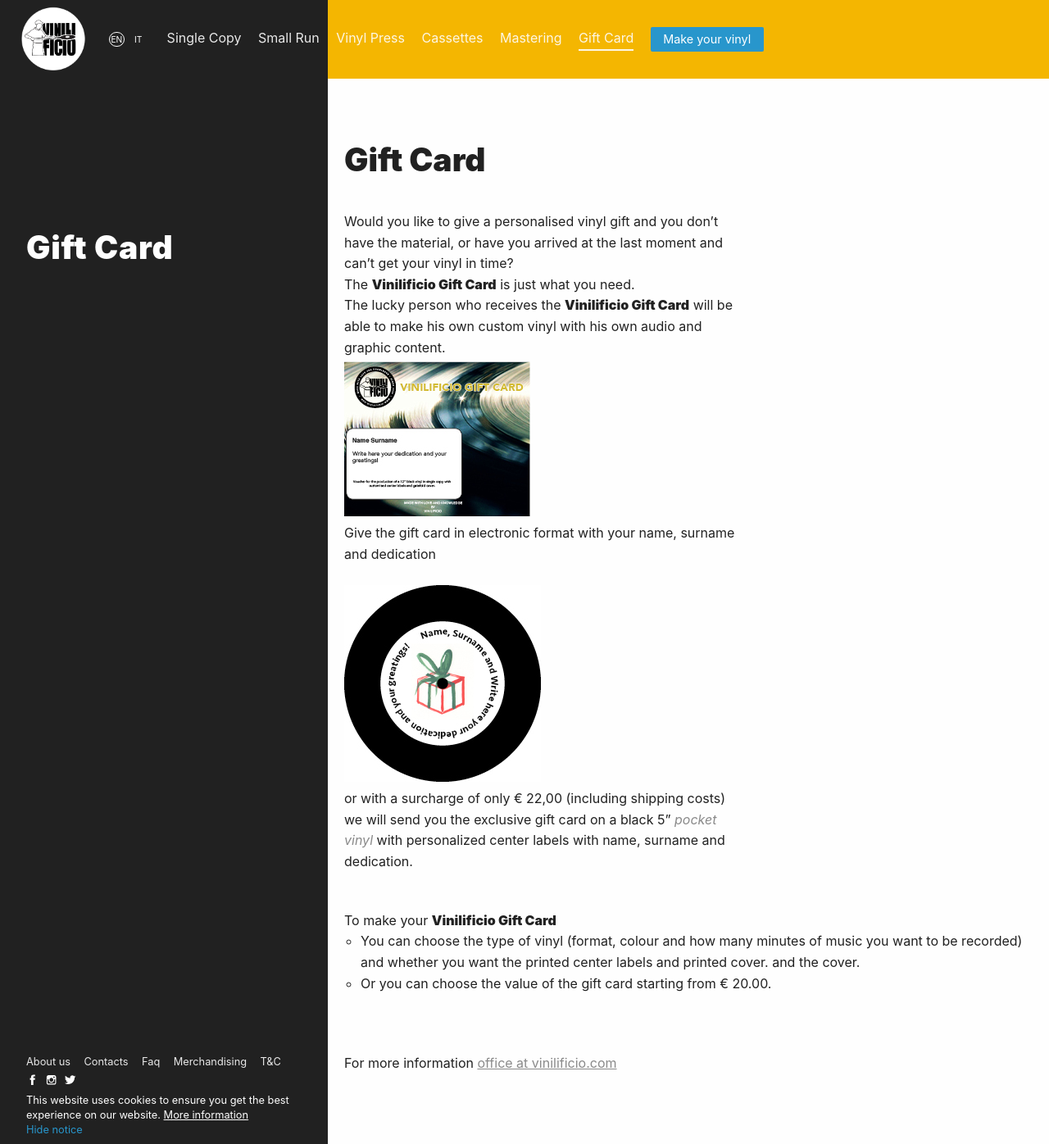
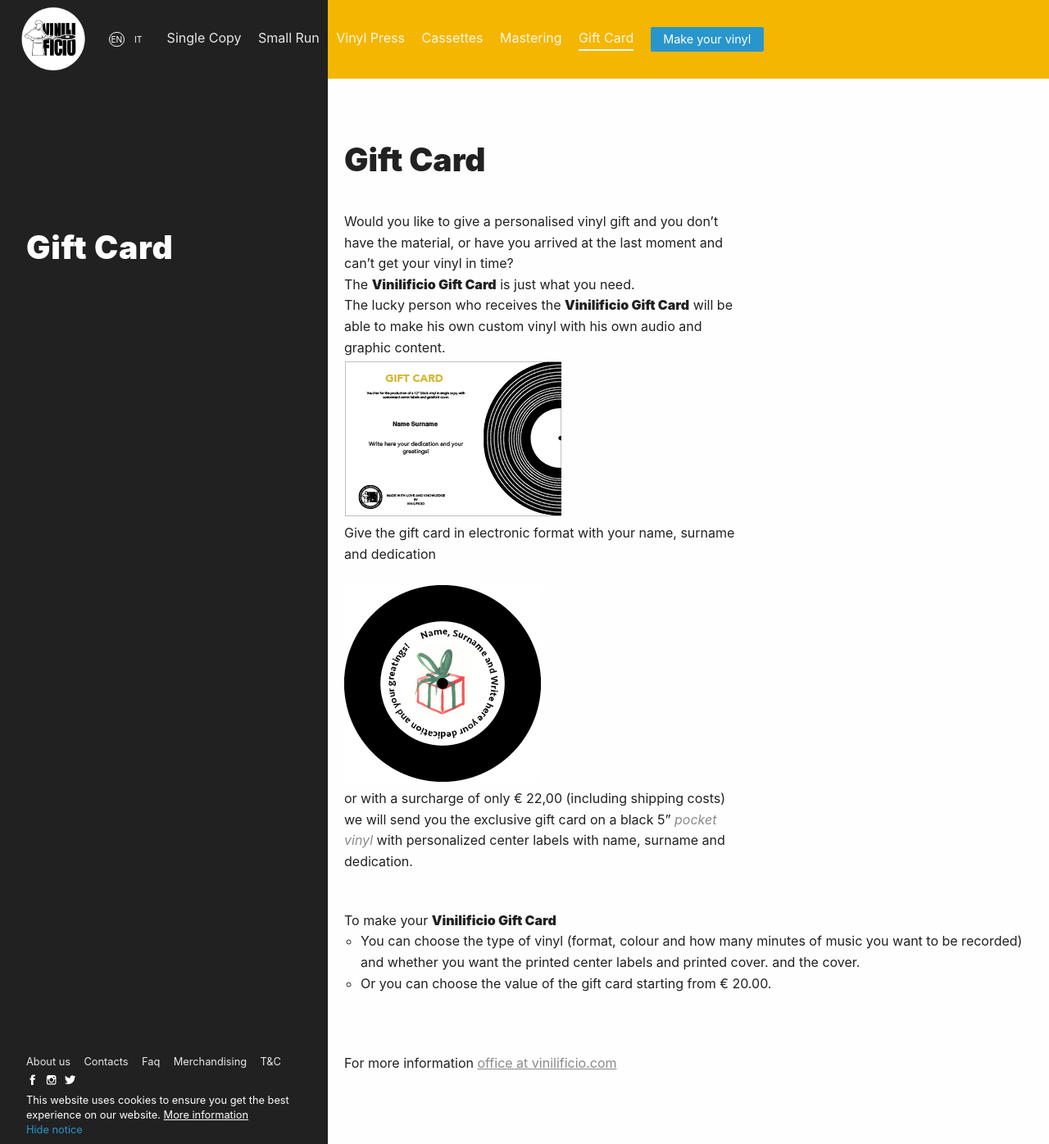
Before and after one commit to Vinilificio/vinilificio.com, a Jekyll site: the page built from en/giftcard.md, in a window 1280 px wide and 1396 px high. Shown: the whole window at 82% size. Built offline with Jekyll 4.4.1, drawn with Linux system fonts in a browser that asks for light colours; nearby versions of some CDN libraries; comment, search, counter and statistics services are not loaded.

Commit message:
img aggiornata

```diff
--- a/en/giftcard.md
+++ b/en/giftcard.md
@@ -10,7 +10,7 @@
 Would you like to give a personalised vinyl gift and you don't have the material, or have you arrived at the last moment and can't get your vinyl in time?<br>
 The <b>Vinilificio Gift Card</b> is just what you need.<br>
 The lucky person who receives the <b>Vinilificio Gift Card</b> will be able to make his own custom vinyl with his own audio and graphic content.<br>
-![giftcard](/img/Gift Card Digitale_vinyl_small_en.jpg)
+![giftcard](/img/Gift Card Digitale_new_small_en.jpg)
 <br>
 Give the gift card in electronic format with your name, surname and dedication<br>
 
```
